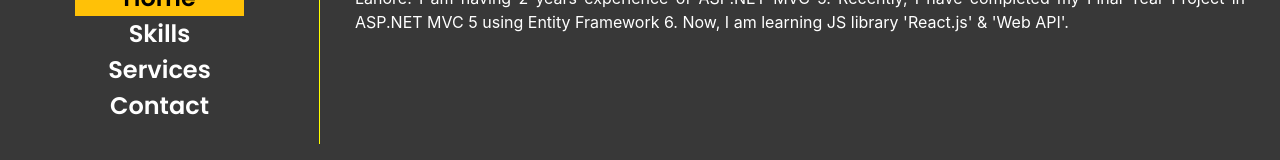
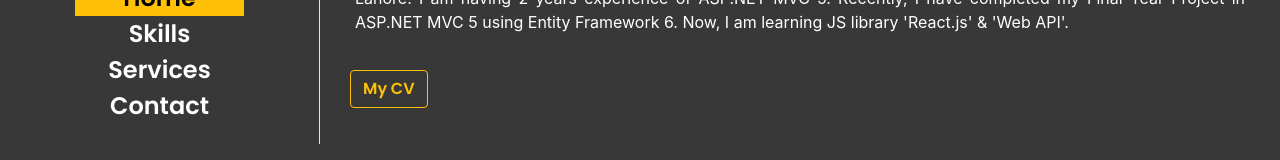
Before and after one commit to mukarramjavid/mukarram_portfolio, a React (Create React App) app: page / in a window 1280 px wide. Shown: the part 335-495 px from the top of the page. Built offline with nearby package versions, Linux system fonts and the light colour scheme.

Commit message:
Update Home.js

```diff
--- a/src/Components/Home.js
+++ b/src/Components/Home.js
@@ -31,6 +31,16 @@ export default function Home() {
               </Card.Text>
             </Card.Body>
           </Card>
+          {/* CV */}
+          <Col xs={12} md={12}>
+            <a
+              href="myFiles/mukarram_resume.pdf"
+              className="btn btn-outline-warning st_font"
+              download
+            >
+              My CV
+            </a>
+          </Col>
         </Row>
       </Container>
     </>
```
